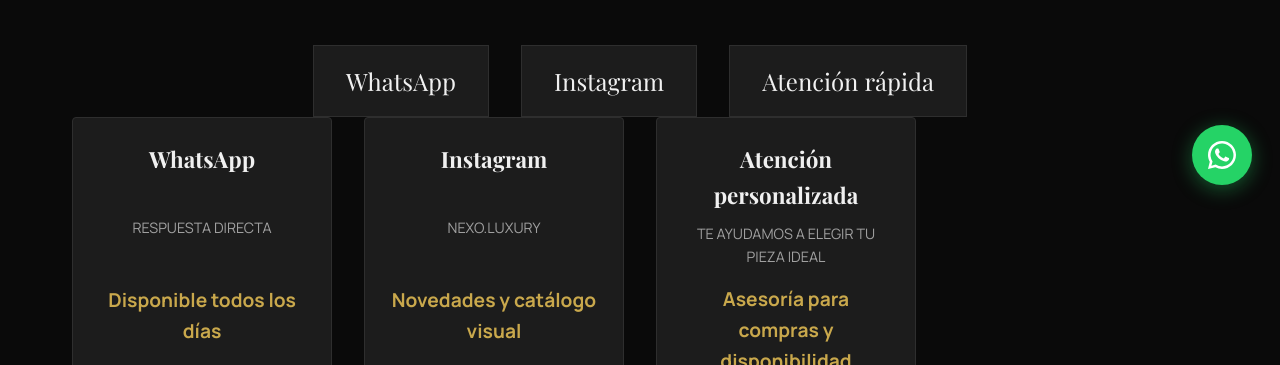
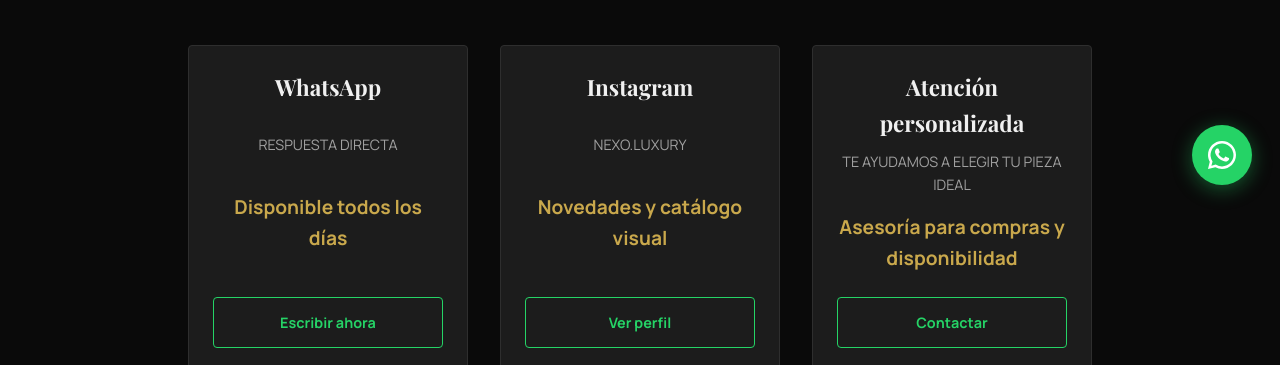
Before and after one commit to Jangelmqza/NexoLuxury, a website: page jewelry-catalog/public/contact.html in a window 1280 px wide. Shown: the part 587-952 px from the top of the page. Drawn offline with nearby package versions, Linux system fonts and the light colour scheme.

Commit message:
edicion  de pagina contact

```diff
--- a/jewelry-catalog/public/contact.html
+++ b/jewelry-catalog/public/contact.html
@@ -37,12 +37,7 @@
 
     <section id="contact-info">
         <h2>Hablemos</h2>
-        <div class="collection-categories">
-            <div class="category">WhatsApp</div>
-            <div class="category">Instagram</div>
-            <div class="category">Atención rápida</div>
-        </div>
-        <div class="product-grid">
+      <div class="product-grid contact-grid">
             <div class="product-card">
               <div class="product-info">
                 <h3 class="product-name">WhatsApp</h3>
--- a/jewelry-catalog/public/css/styles.css
+++ b/jewelry-catalog/public/css/styles.css
@@ -203,6 +203,17 @@ h2 {
   gap: 2rem;
 }
 
+#contact-info .product-grid {
+  max-width: 1000px;
+  margin: 0 auto;
+  grid-template-columns: repeat(auto-fit, minmax(240px, 280px));
+  justify-content: center;
+}
+
+#contact-info .product-card {
+  width: 100%;
+}
+
 /* PRODUCT CARD */
 .product-card {
   background-color: var(--bg-card);
```
